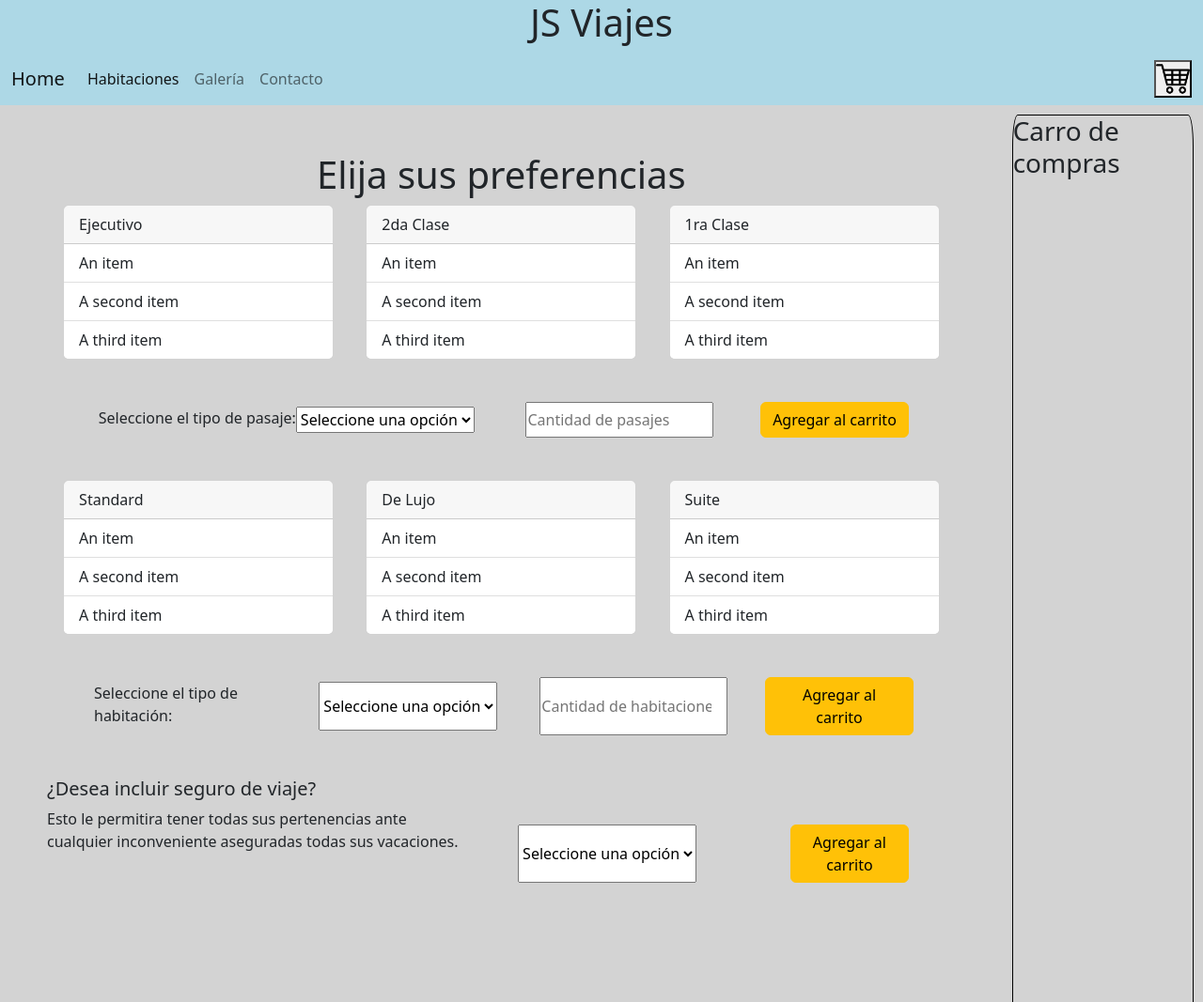
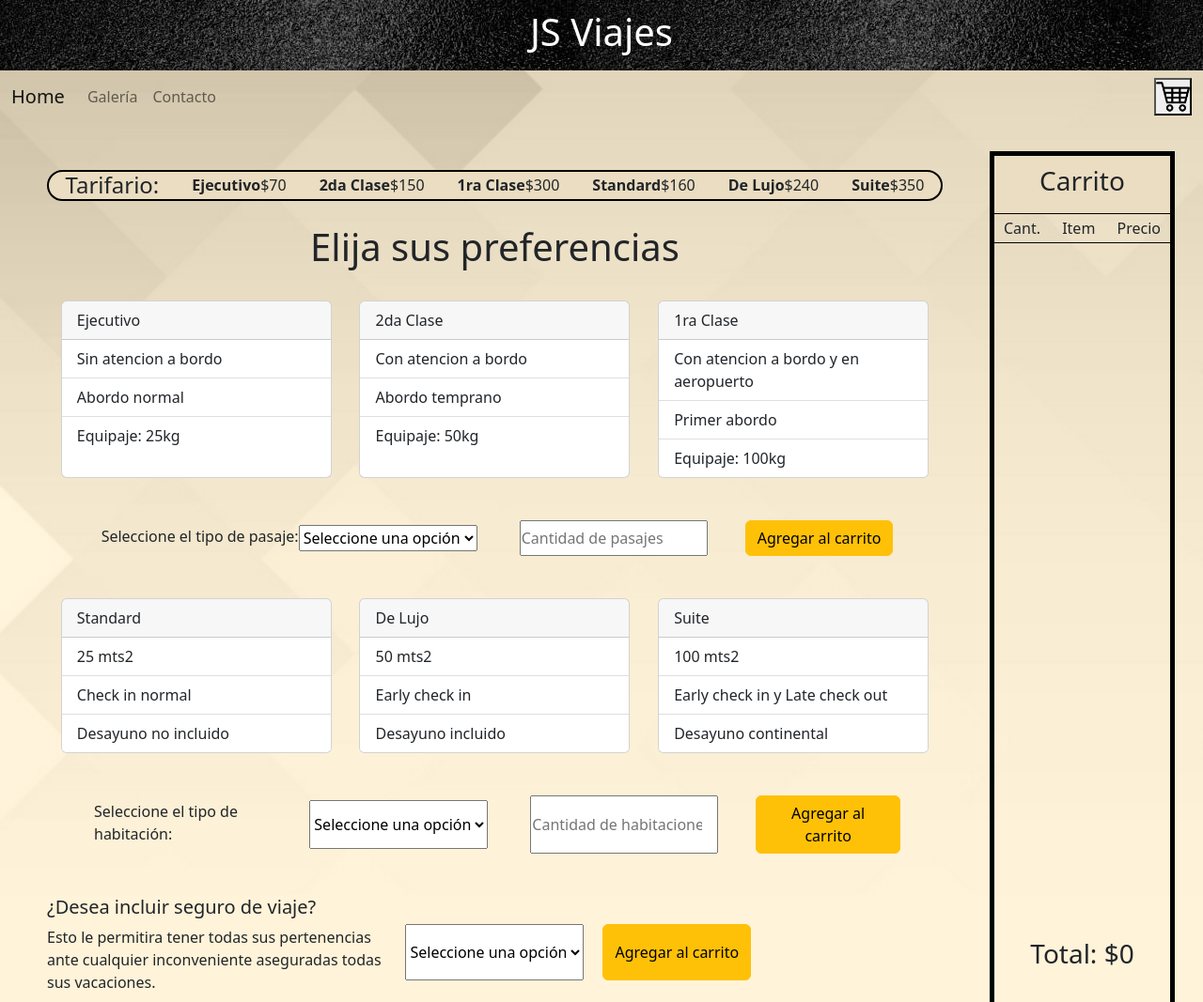
Before and after one commit to Emaptt/JavaScript, a website: page Html/PaginaSeleccion.html in a window 1280 px wide. Shown: the top 1067 px of the page at 94% size. Drawn offline with nearby package versions, Linux system fonts and the light colour scheme.

Commit message:
Proyecto final

```diff
--- a/CSS/main.css
+++ b/CSS/main.css
@@ -5,19 +5,25 @@
 }
 
 body{
-    background-color: lightgray;
+    background-image: url(/Img/bg2.jpg);
+    background-repeat: no-repeat;
+    background-size: cover;
+}
+
+.mainTitle{
+    display: flex;
+    background-image: url(/Img/bgblack.jpg);
+    color: white;
+    height: 75px;
+    align-items: center;
+    justify-content: center;
 }
 
 header{
-    background-color: lightblue;
+    background-image: rgb(235,221,193) ;
 }
 
-h1{
-    display: flex;
-    justify-content: center;
-}
-
-.contacto{
+#contacto{
     padding: 15px;
 }
 
@@ -39,7 +45,7 @@ h1{
 /* estilos index */
 
 .barraBusqueda{
-    background-color: orange;
+    background-color: rgb(117,133,117);
     display: flex;
     justify-content: center;
     padding: 10px;
@@ -48,6 +54,7 @@ h1{
 
 .selectIndex{
     padding: 15px;
+    color: white;
 }
 
 .inputCantidad{
@@ -69,8 +76,35 @@ h1{
     grid-template-columns: 5fr 1fr;
 }
 
+#tarifario{
+    display: flex;
+    background-color: rgb(235,221,193);
+    justify-content: space-around;
+    align-items: center;
+    border: 2px solid black;
+    border-radius: 20px;
+}
+
+#tarifario p{
+    display: flex;
+    align-items: center;
+    margin: 0px;
+}
+
+#tarifario h4{
+    display: flex;
+    align-items: center;
+    margin: 0px;
+}
+
 .caracteristicas{
     padding: 50px;
+}
+
+.caracteristicas h1{
+    padding: 25px;
+    display: flex;
+    justify-content: center;
 }
 
 .cartasDeClases{
@@ -80,7 +114,7 @@ h1{
 
 .cantidadSelect{
     display: flex;
-    justify-content: space-around;
+    justify-content: center;
     padding: 25px;
 }
 
@@ -104,32 +138,57 @@ h1{
 
 .btnAgregarSeguro{
     display: flex;
-    justify-content: center;
-    margin: 50px;
+    margin: 10px;
+    padding: 20px 0px 20px;
 }
 
 .seguro{
     display:grid;
-    grid-template-columns: 2fr 1fr 1fr;
+    grid-template-columns: 2fr 1fr 1fr 1fr;
 }
 
 .selectSeguro{
     display: flex;
     justify-content: center;
-    margin: 50px;
+    margin: 10px;
+    padding: 20px 0px 20px;
 }
 
 .carrito{
-    border: 1px solid black;
-    border-radius: 3%;
+    border: 5px solid black;
     display: grid;
-    grid-template-rows: 1fr 12fr 1fr;
-    margin: 10px;
+    grid-template-rows: 1fr 0.5fr 12fr 1fr;
+    margin: 30px 30px 0px 0px;
 }
 
 .tituloCarrito{
     display: flex;
+    background-color: rgb(235,221,193);
     justify-content: center;
+    align-items: center;
+    border-bottom: 1px solid black;
+}
+
+.leyenda{
+    display: flex;
+    padding: 0px 10px;
+    align-items: center;
+    justify-content: space-between;
+    border-bottom: 1px solid black;
+}
+
+.leyenda p{
+    margin: 0px;
+}
+
+#carroProductos tr{
+    display: flex;
+    justify-content: space-around;
+}
+
+#total{
+    display: flex;
+    justify-content: space-around;
 }
 
 .btnCarrito{
@@ -148,4 +207,5 @@ img{
     object-fit: cover;
     width:100%;
     height:100%;
+    overflow: hidden;
   }
--- a/Html/PaginaSeleccion.html
+++ b/Html/PaginaSeleccion.html
@@ -14,11 +14,9 @@
 
         <header>
 
-            <h1>JS Viajes</h1>
-
-            <!-- bgimg -->
-
-            <!-- navbar -->
+            <div class="mainTitle">
+                <h1>JS Viajes</h1>
+            </div>
 
             <nav class="navbar navbar-expand-lg bg-body-tertiary">
                 <div class="container-fluid">
@@ -29,13 +27,10 @@
                     <div class="collapse navbar-collapse" id="navbarNav">
                         <ul class="navbar-nav">
                             <li class="nav-item">
-                                <a class="nav-link active" aria-current="page" href="#">Habitaciones</a>
+                                <a class="nav-link" href=../Index.html#carouselExample>Galería</a>
                             </li>
                             <li class="nav-item">
-                                <a class="nav-link" href="#">Galería</a>
-                            </li>
-                            <li class="nav-item">
-                                <a class="nav-link" href="#">Contacto</a>
+                                <a class="nav-link" href=../Index.html#contacto>Contacto</a>
                             </li>
                         </ul>
                     </div>
@@ -52,6 +47,11 @@
 
             <section class="caracteristicas">
 
+                <div id="tarifario">
+                    <h4>Tarifario:</h4>
+
+                </div>
+
                 <h1>Elija sus preferencias</h1>
 
                 <div class="pasajes">
@@ -63,9 +63,9 @@
                             Ejecutivo
                             </div>
                             <ul class="list-group list-group-flush">
-                            <li class="list-group-item">An item</li>
-                            <li class="list-group-item">A second item</li>
-                            <li class="list-group-item">A third item</li>
+                            <li class="list-group-item">Sin atencion a bordo</li>
+                            <li class="list-group-item">Abordo normal</li>
+                            <li class="list-group-item">Equipaje: 25kg</li>
                             </ul>
                         </div>
 
@@ -74,9 +74,9 @@
                             2da Clase
                             </div>
                             <ul class="list-group list-group-flush">
-                            <li class="list-group-item">An item</li>
-                            <li class="list-group-item">A second item</li>
-                            <li class="list-group-item">A third item</li>
+                            <li class="list-group-item">Con atencion a bordo</li>
+                            <li class="list-group-item">Abordo temprano</li>
+                            <li class="list-group-item">Equipaje: 50kg</li>
                             </ul>
                         </div>
 
@@ -85,9 +85,9 @@
                             1ra Clase
                             </div>
                             <ul class="list-group list-group-flush">
-                            <li class="list-group-item">An item</li>
-                            <li class="list-group-item">A second item</li>
-                            <li class="list-group-item">A third item</li>
+                            <li class="list-group-item">Con atencion a bordo y en aeropuerto</li>
+                            <li class="list-group-item">Primer abordo</li>
+                            <li class="list-group-item">Equipaje: 100kg</li>
                             </ul>
                         </div>
 
@@ -125,9 +125,9 @@
                             Standard
                             </div>
                             <ul class="list-group list-group-flush">
-                            <li class="list-group-item">An item</li>
-                            <li class="list-group-item">A second item</li>
-                            <li class="list-group-item">A third item</li>
+                            <li class="list-group-item">25 mts2</li>
+                            <li class="list-group-item">Check in normal</li>
+                            <li class="list-group-item">Desayuno no incluido</li>
                             </ul>
                         </div>
 
@@ -136,9 +136,9 @@
                             De Lujo
                             </div>
                             <ul class="list-group list-group-flush">
-                            <li class="list-group-item">An item</li>
-                            <li class="list-group-item">A second item</li>
-                            <li class="list-group-item">A third item</li>
+                            <li class="list-group-item">50 mts2</li>
+                            <li class="list-group-item">Early check in</li>
+                            <li class="list-group-item">Desayuno incluido</li>
                             </ul>
                         </div>
 
@@ -147,9 +147,9 @@
                             Suite
                             </div>
                             <ul class="list-group list-group-flush">
-                            <li class="list-group-item">An item</li>
-                            <li class="list-group-item">A second item</li>
-                            <li class="list-group-item">A third item</li>
+                            <li class="list-group-item">100 mts2</li>
+                            <li class="list-group-item">Early check in y Late check out</li>
+                            <li class="list-group-item">Desayuno continental</li>
                             </ul>
                         </div>
 
@@ -205,7 +205,16 @@
             <section class="carrito">
 
                 <div class="tituloCarrito">
-                    <h3>Carro de compras</h3>
+                    <h3>Carrito</h3>
+                </div>
+
+
+                <div class="leyenda">
+
+                    <p>Cant.</p>
+                    <p>Item</p>
+                    <p>Precio</p>
+
                 </div>
 
                 <div id="carroProductos">
@@ -227,7 +236,7 @@
 
         <!--contacto -->
 
-        <div class="contacto">
+        <div id="contacto">
 
             <div class="tituloContacto">
                 <h5>JS Viajes</h5>
--- a/JavaScript/main.js
+++ b/JavaScript/main.js
@@ -6,7 +6,7 @@ function Producto (tipo, cantidad,precio){
     this.precio = precio;
 }
 
-//funciones
+// funciones
 
 function precioProducto (tipo) {
     switch (tipo){
@@ -49,6 +49,28 @@ function sumarPrecios(){
 
 }
 
+function agregarAlCarro(tipo, cantidad, precio){
+    if (tipo !== "Seleccione una opción" && cantidad !== 0){
+
+        buscarEnArray(tipo, cantidad, precio);
+        renderizarTabla(productos);
+        guardarCarro();
+
+    } else { swal("Error","Verifique lo ingresado y vuelva a intentar","error")}
+}
+
+function renderizarTarifario(productos){
+
+    productos.forEach( (producto) => {
+
+        const p = document.createElement("p");
+
+        p.innerHTML = `<strong>${producto.tipo} </strong> $${producto.precio}`
+
+        pTarifario.append (p);
+    });
+}
+
 function renderizarTabla(productos){
 
     borrarCarro();
@@ -60,7 +82,7 @@ function renderizarTabla(productos){
         const tdTipo = document.createElement("td");
         const tdPrecio = document.createElement("td");
 
-        tdCantidad.innerHTML =`${producto.cantidad} X`;
+        tdCantidad.innerHTML =`${producto.cantidad}`;
         tdTipo.innerHTML = ` ${producto.tipo}`;
         tdPrecio.innerHTML = `$${producto.precio}`;
 
@@ -72,7 +94,7 @@ function renderizarTabla(productos){
     });
 
     preciosSumados=0;
-    const totalPrecio = document.createElement ("p");
+    const totalPrecio = document.createElement ("h3");
     sumarPrecios();
     totalPrecio.innerHTML = `Total: $${preciosSumados}`;
     total.append (totalPrecio);
@@ -93,6 +115,37 @@ function leerCarro(){
     return carro;
 }
 
+function buscarEnArray(tipo, cantidad, precio){
+    if (productoExiste(tipo)){
+        productos[indexProducto(tipo)].cantidad += cantidad;
+        productos[indexProducto(tipo)].precio += precio;
+    } else { productos.push(new Producto (tipo,cantidad,precio)) }
+}
+
+function productoExiste(tipo){
+    let existe = false;
+
+    for (const producto of productos){
+        if (producto.tipo === tipo){
+            existe = true;
+            break;
+        }
+    }
+
+    return existe;
+}
+
+function indexProducto(tipo){
+    indiceProducto = 0
+    for (i=0; i < productos.length; i++){
+        if (productos[i].tipo === tipo){
+            indiceProducto = i;
+            break;
+        }
+    }
+
+    return indiceProducto;
+}
 // variables
 
 let tipoPasaje = document.getElementById("pasaje");
@@ -107,10 +160,15 @@ const btnBorrar = document.getElementById("btnBorrar");
 const btnComprar = document.getElementById("btnComprar")
 const carro = document.getElementById("carroProductos");
 const total = document.getElementById("total");
+const pTarifario = document.getElementById ("tarifario");
 
 let preciosSumados=0;
 
 //inicio programa
+
+fetch ("/productos.json")
+.then ((resp) => resp.json())
+.then((respuesta) => renderizarTarifario(respuesta));
 
 let productos = leerCarro();
 
@@ -118,44 +176,46 @@ renderizarTabla(productos);
 
 btnAgregarPasaje.onclick = () => {
     let tipo = tipoPasaje.value;
-    let cantidad = cantidadPasaje.value;
+    let cantidad = parseInt(cantidadPasaje.value);
     let precio = (precioProducto(tipo) * cantidad);
 
-    productos.push(new Producto (tipo,cantidad,precio));
-    renderizarTabla(productos);
-    guardarCarro();
+    agregarAlCarro(tipo, cantidad, precio);
 }
 
 btnAgregarHabitacion.onclick = () => {
     let tipo = tipoHabitacion.value;
-    let cantidad = cantidadHabitacion.value;
+    let cantidad = parseInt(cantidadHabitacion.value);
     let precio = (precioProducto(tipo) * cantidad);
 
-    productos.push(new Producto (tipo,cantidad,precio));
-    renderizarTabla(productos);
-    guardarCarro();
+    agregarAlCarro(tipo, cantidad, precio);
 }
 
 btnAgregarSeguro.onclick = () => {
 
-    switch (seguro.value){
+    if (!productoExiste("Seguro")){
+
+        switch (seguro.value){
         case "true":
             let tipo = "Seguro";
             let cantidad = 1;
             let precio = 200;
 
-            productos.push(new Producto (tipo,cantidad,precio));
-            renderizarTabla(productos);
-            guardarCarro();
+            agregarAlCarro(tipo, cantidad, precio);
             break;
 
         case"false":
             break;
-    }
+        }
+    } else {swal("Aviso","Solo puede agregar un seguro por viaje","info")}
+
+
 }
 
 btnBorrar.onclick = () => {borrarCarro() ; borrarArrays()};
 
 btnComprar.onclick = () =>{ if(preciosSumados!==0){
-    swal("¡Compra exitosa!",`Compra realizada por un total de $${preciosSumados}`,"success")
-} else {swal("Su carro esta vacío","Agregue productos al carrito y luego realice la compra","error")}};
+    swal("¡Compra exitosa!",`Compra realizada por un total de $${preciosSumados}`,"success");
+    borrarArrays();
+    borrarCarro();
+} else {
+    swal("Su carro esta vacío","Agregue productos al carrito y luego realice la compra","error")}};
--- /dev/null
+++ b/productos.json
@@ -0,0 +1,38 @@
+[
+    {
+        "tipo": "Ejecutivo",
+        "precio": 70,
+        "cantidad": 0
+    },
+
+    {
+        "tipo": "2da Clase",
+        "precio": 150,
+        "cantidad": 0
+    },
+
+    {
+        "tipo": "1ra Clase",
+        "precio": 300,
+        "cantidad": 0
+    },
+
+    {
+        "tipo": "Standard",
+        "precio": 160,
+        "cantidad": 0
+    },
+
+    {
+        "tipo": "De Lujo",
+        "precio": 240,
+        "cantidad": 0
+    },
+
+    {
+        "tipo": "Suite",
+        "precio": 350,
+        "cantidad": 0
+    }
+
+]
```
Also changed, not shown: Index.html (+18 -14 lines), package.json (added, +19 -0 lines), Img/1.avif (added), Img/2.avif (added), Img/3.avif (added), Img/4.avif (added), Img/5.avif (added), Img/6.avif (added), Img/bg2.jpg (added), Img/bgblack.jpg (added), Img/h1.jpg (deleted), Img/h2.jpg (deleted), Img/h3.jpg (deleted).
